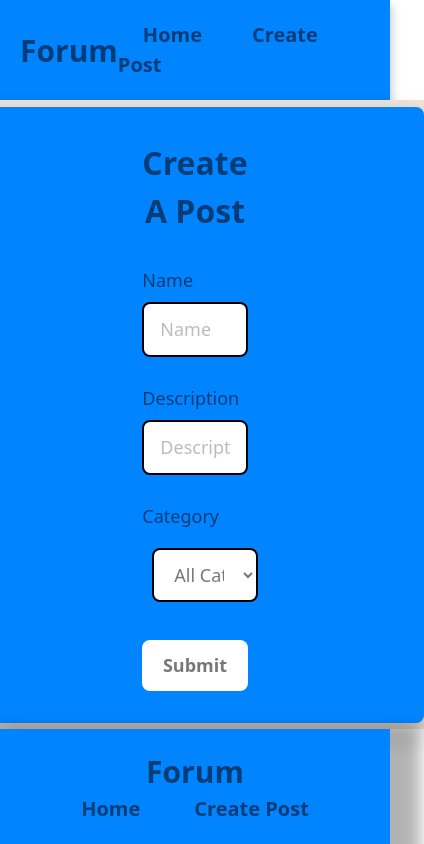
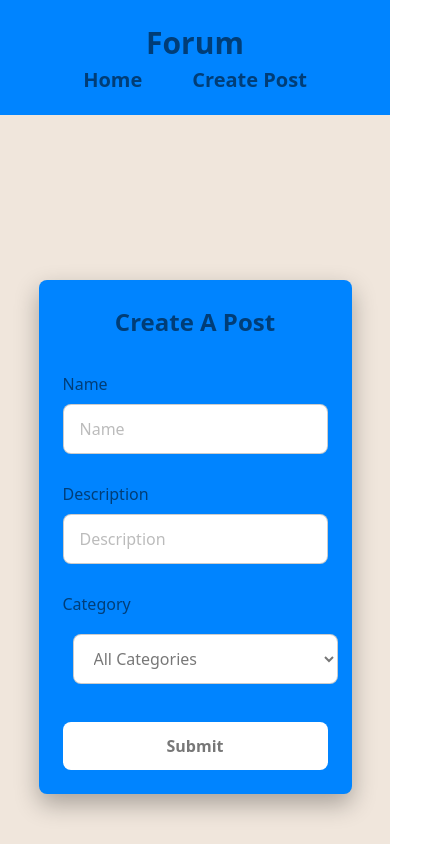
Before and after one commit to adambooth/week-7-assignment, a React (Vite) app in the folder client/: page /Create in a window 390 px wide. Shown: the top 844 px of the page, 424 px wide, since content can reach past the window. Built offline with nearby package versions, Linux system fonts and the light colour scheme; no server answers.

Commit message:
fixed responsiveness

```diff
--- a/client/src/App.css
+++ b/client/src/App.css
@@ -154,11 +154,9 @@ select {
 /* Post Details Page */
 
 .main-post-details-page {
-  flex: 1;
-  max-height: 100%;
-  width: 100%;
+  min-height: 100vh;
   display: grid;
-  grid-template-rows: 1fr 3fr;
+  grid-template-rows: minmax(auto, 1fr) minmax(auto, 3fr);
   justify-content: center;
   align-items: flex-start;
   background-color: rgb(240, 230, 220);
@@ -187,30 +185,25 @@ select {
 /* Form */
 
 .main-container {
-  max-height: 100%;
+  min-height: 100vh;
   flex: 1;
   display: flex;
   align-items: center;
   justify-content: center;
   flex-direction: column;
   background-color: rgb(240, 230, 220);
-}
-
-#description,
-#name,
-#category {
-  border: 2px solid rgb(0, 0, 0);
-  background-color: white;
+  padding: 1rem;
+  box-sizing: border-box;
 }
 
 .form-wrapper {
   width: 100%;
   max-width: 50rem;
-  background-color: rgba(255, 255, 255, 0.05);
+  background-color: rgb(0, 132, 255);
   border-radius: 0.5rem;
   padding: 2rem 11rem;
   box-shadow: 0 10px 25px rgba(0, 0, 0, 0.3);
-  background-color: rgb(0, 132, 255);
+  box-sizing: border-box;
 }
 
 .form-header h2 {
@@ -238,8 +231,8 @@ select {
   width: 100%;
   padding: 0.75rem 1rem;
   font-size: 1.125rem;
-  background-color: rgba(255, 255, 255, 0.05);
-  border: 1px solid rgba(255, 255, 255, 0.1);
+  background-color: white;
+  border: 1px solid rgba(0, 0, 0, 0.2);
   border-radius: 0.5rem;
   outline: none;
 }
@@ -249,7 +242,7 @@ select {
   padding: 0.75rem 1rem;
   font-size: 1.125rem;
   font-weight: 600;
-  background-color: rgb(255, 255, 255);
+  background-color: white;
   border-radius: 0.5rem;
   text-align: center;
   cursor: pointer;
@@ -285,3 +278,67 @@ select {
   padding: 7px;
   border-radius: 10px;
 }
+
+/* Media */
+
+@media (max-width: 600px) {
+  .main {
+    display: grid;
+    grid-template-rows: 1fr 1fr;
+    grid-template-columns: 1fr;
+  }
+  .filter-container {
+    grid-row-start: 1;
+    grid-column-start: 1;
+  }
+  .posts-container,
+  .posts-subtitle {
+    grid-row-start: 2;
+    grid-column-start: 1;
+  }
+  .post-details-page {
+    padding: 50px !important;
+  }
+  .posts-container {
+    margin-bottom: 40px;
+  }
+}
+
+@media (max-width: 400px) {
+  .header {
+    display: flex;
+    flex-direction: column;
+  }
+  nav > a {
+    font-size: 20px !important;
+  }
+}
+
+@media (max-width: 1024px) {
+  .form-wrapper {
+    padding: 2rem 6rem;
+  }
+}
+
+@media (max-width: 768px) {
+  .form-wrapper {
+    padding: 2rem 3rem;
+  }
+}
+
+@media (max-width: 480px) {
+  .form-wrapper {
+    padding: 1.5rem;
+  }
+
+  .form-header h2 {
+    font-size: 1.5rem;
+  }
+
+  .form-group label,
+  .form-group input,
+  .form-group select,
+  .submit-button {
+    font-size: 1rem;
+  }
+}
```
